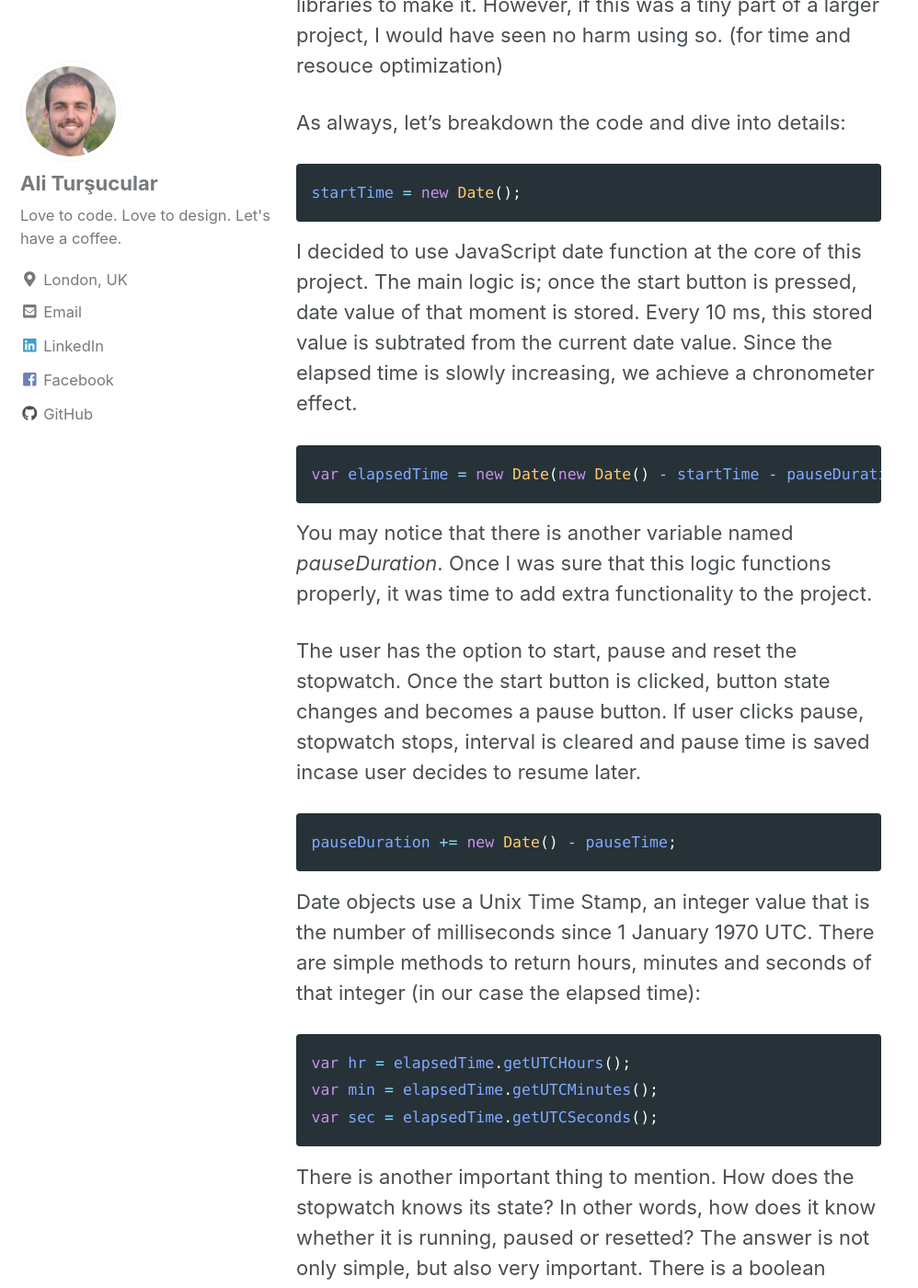
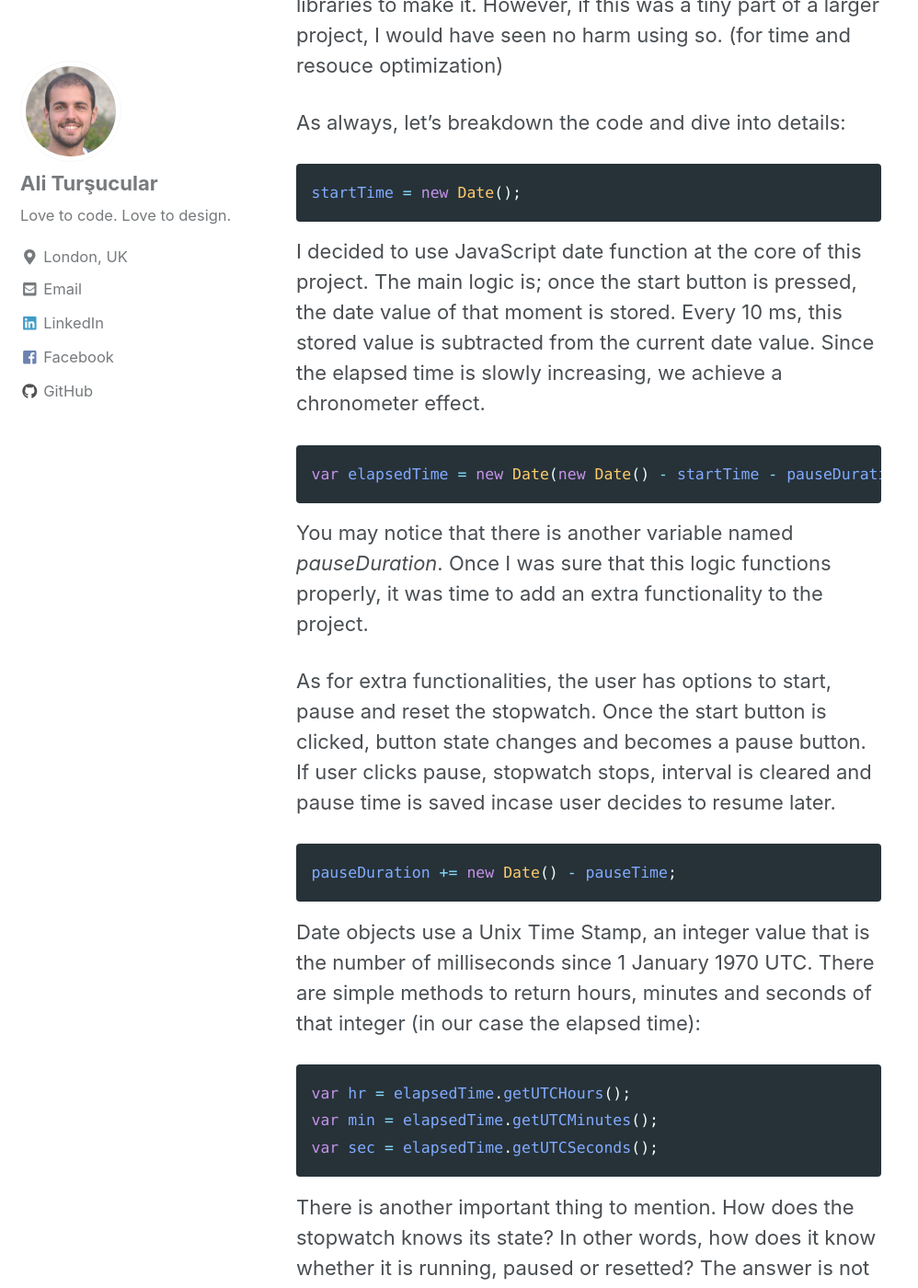
Before and after one commit to alitursucular/alitursucular.github.io, a Jekyll site: the page built from _posts/2019-04-18-simple-jquery-stopwatch.md, in a window 1280 px wide and 1400 px high, scrolled down 537 px. Shown: the whole window at 92% size, without its empty margins (0-998 px from the left). Built offline with Jekyll 4.4.1, drawn with Linux system fonts in a browser that asks for light colours; cached includes are drawn as plain includes; some of the changed text lies outside the part shown.

Commit message:
Text and Link Updates

````diff
--- a/_config.yml
+++ b/_config.yml
@@ -107,7 +107,7 @@
 author:
   name: "Ali Turşucular"
   avatar: "/assets/images/ali-avatar.jpg"
-  bio: "Love to code. Love to design. Let's have a coffee."
+  bio: "Love to code. Love to design."
   location: "London, UK"
   email:
   links:
--- a/_posts/2019-04-18-simple-jquery-stopwatch.md
+++ b/_posts/2019-04-18-simple-jquery-stopwatch.md
@@ -2,7 +2,7 @@
 title: "Simple jQuery stopwatch"
 date: 2019-04-18
 tags: [JavaScript, jQuery, Date(), google fonts]
-excerpt: "I decided to use JavaScript date function at the core of this project. The main logic is; once the start button is pressed, date value of that moment is stored. Every 10 ms, this stored value is subtrated from the current date value."
+excerpt: "I decided to use JavaScript date function at the core of this project. The main logic is; once the start button is pressed, the date value of that moment is stored. Every 10 ms, this stored value is subtracted from the current date value."
 ---
 
 I would call this stopwatch example as oldies but goldies. I am seeing a similar demonstration on many portfolio pages and I also wanted make one. The coding was fun and a bit tricky. As I do in most of my projects, I began searching the net and analyzing different codes / web technologies. Although there are modern ways of doing such stopwatch, I sticked with jQuery since I wanted to include jQuery in my portfolio.
@@ -15,15 +15,15 @@
 startTime = new Date();
 ```
 
-I decided to use JavaScript date function at the core of this project. The main logic is; once the start button is pressed, date value of that moment is stored. Every 10 ms, this stored value is subtrated from the current date value. Since the elapsed time is slowly increasing, we achieve a chronometer effect.
+I decided to use JavaScript date function at the core of this project. The main logic is; once the start button is pressed, the date value of that moment is stored. Every 10 ms, this stored value is subtracted from the current date value. Since the elapsed time is slowly increasing, we achieve a chronometer effect.
 
 ```javascript
 var elapsedTime = new Date(new Date() - startTime - pauseDuration);
 ```
 
-You may notice that there is another variable named _pauseDuration_. Once I was sure that this logic functions properly, it was time to add extra functionality to the project.
+You may notice that there is another variable named _pauseDuration_. Once I was sure that this logic functions properly, it was time to add an extra functionality to the project.
 
-The user has the option to start, pause and reset the stopwatch. Once the start button is clicked, button state changes and becomes a pause button. If user clicks pause, stopwatch stops, interval is cleared and pause time is saved incase user decides to resume later.
+As for extra functionalities, the user has options to start, pause and reset the stopwatch. Once the start button is clicked, button state changes and becomes a pause button. If user clicks pause, stopwatch stops, interval is cleared and pause time is saved incase user decides to resume later.
 
 ```javascript
 pauseDuration += new Date() - pauseTime;
@@ -86,6 +86,6 @@
 
 Thanks for reading! I would be very pleased if you could share your thoughts.
 
-Here is the [demo](#)
+Here is the [demo](https://alitursucular.github.io/simple-stopwatch-build-with-jquery/).
 
-Here is the [GitHub repository](#) of the project.
+Here is the [GitHub Repository](https://github.com/alitursucular/simple-stopwatch-build-with-jquery) of the project.
````
